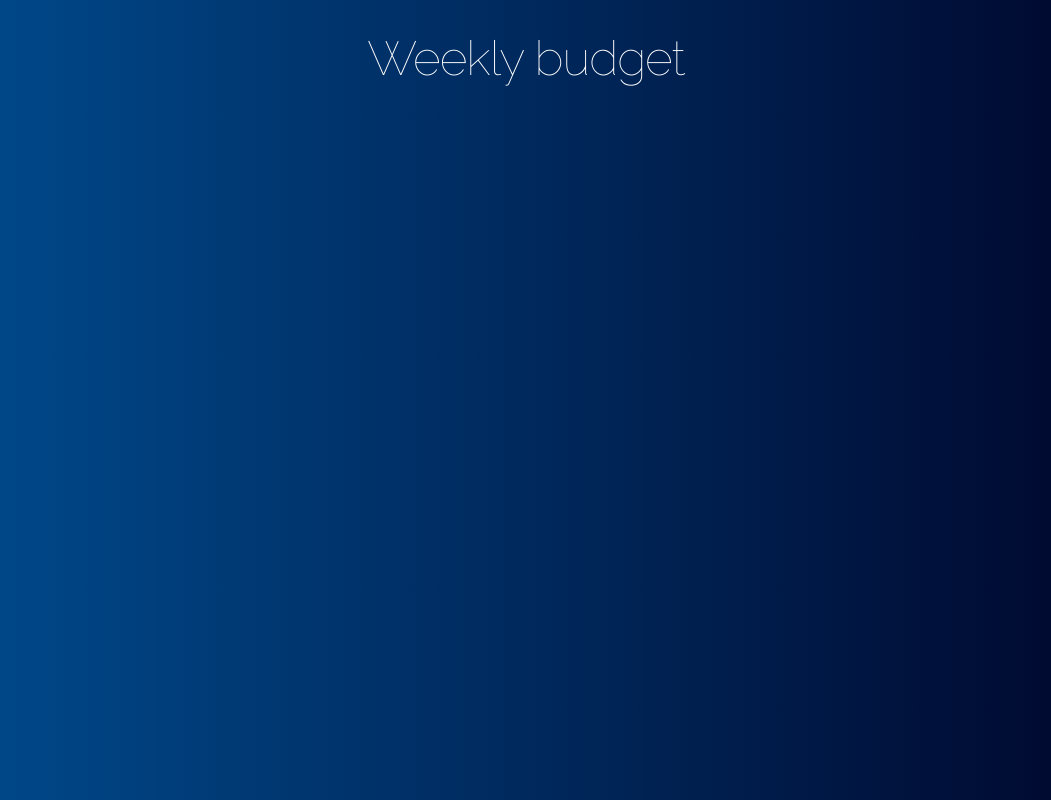
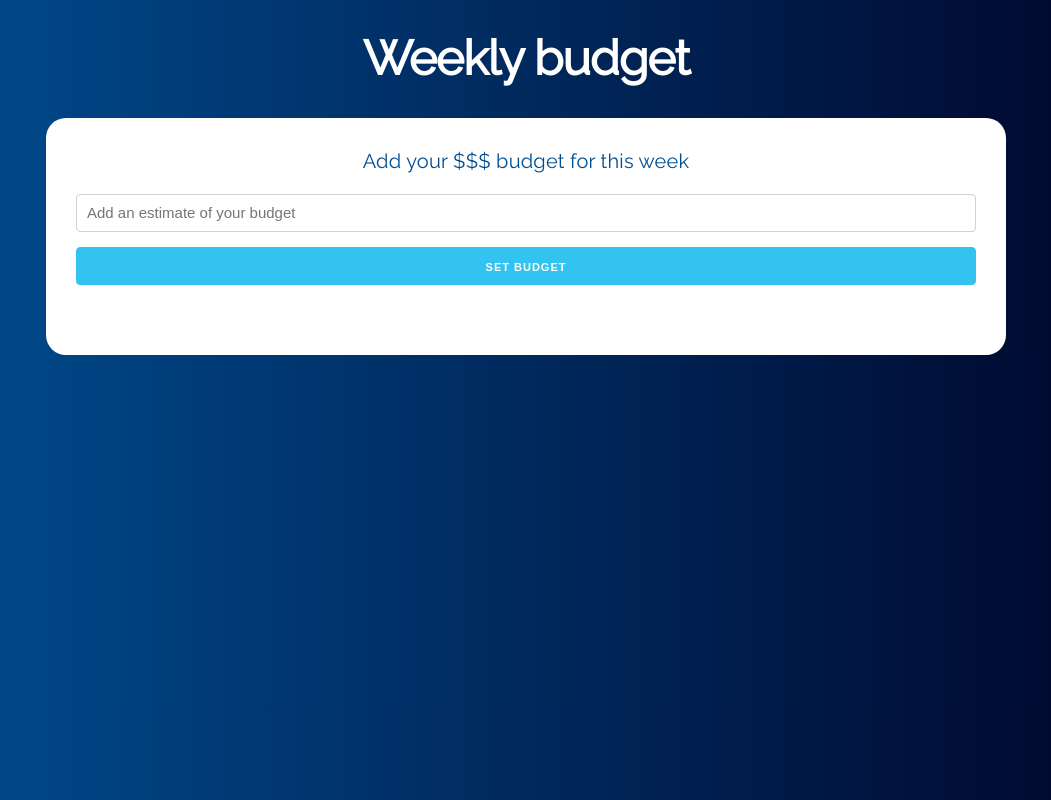
Before and after one commit to david-portilla/weekly-budget, a React (Create React App) app: page / in a window 1280 px wide. Shown: the whole page, without its empty margins (114-1165 px from the left). Built offline with nearby package versions, Linux system fonts and the light colour scheme.

Commit message:
adding form to handle budget

```diff
--- a/src/App.js
+++ b/src/App.js
@@ -1,9 +1,15 @@
+import Question from './Question';
+
 function App () {
   return (
     <div className="container">
       <header>
         <h1>Weekly budget</h1>
       </header>
+
+      <div className="contenido-principal contenido">
+        <Question></Question>
+      </div>
     </div>
   );
 }
--- /dev/null
+++ b/src/Question.js
@@ -0,0 +1,25 @@
+import React from 'react'
+
+const Question = () => {
+  return (
+    <>
+      <h3>Add your $$$ budget for this week</h3>
+      <form>
+        <input
+          type="number"
+          className="u-full-width"
+          placeholder="Add an estimate of your budget"
+        />
+
+        <input
+          type="submit"
+          className="button-primary u-full-width"
+          value="Set budget"
+        />
+
+      </form>
+    </>
+  )
+}
+
+export default Question
--- a/src/index.css
+++ b/src/index.css
@@ -35,6 +35,7 @@ h1 {
   font-weight: 100;
   color: white;
   text-align: center;
+  font-weight: 700;
   font-size: 4.8rem!important;
 }
 h2 {
@@ -44,6 +45,17 @@ h2 {
   margin-bottom:30px;
   font-size:3rem!important;
   text-align: center;
+}
+
+h3 {
+  font-family: 'Raleway', sans-serif;
+  font-weight: 100;
+  color:#004e92;
+  margin-bottom: 20px;
+  font-size: 2rem!important;
+  font-weight: 500;
+  text-align: center;
+  letter-spacing: 0.2px;
 }
 .campo {
   margin-bottom: 2rem;
```
